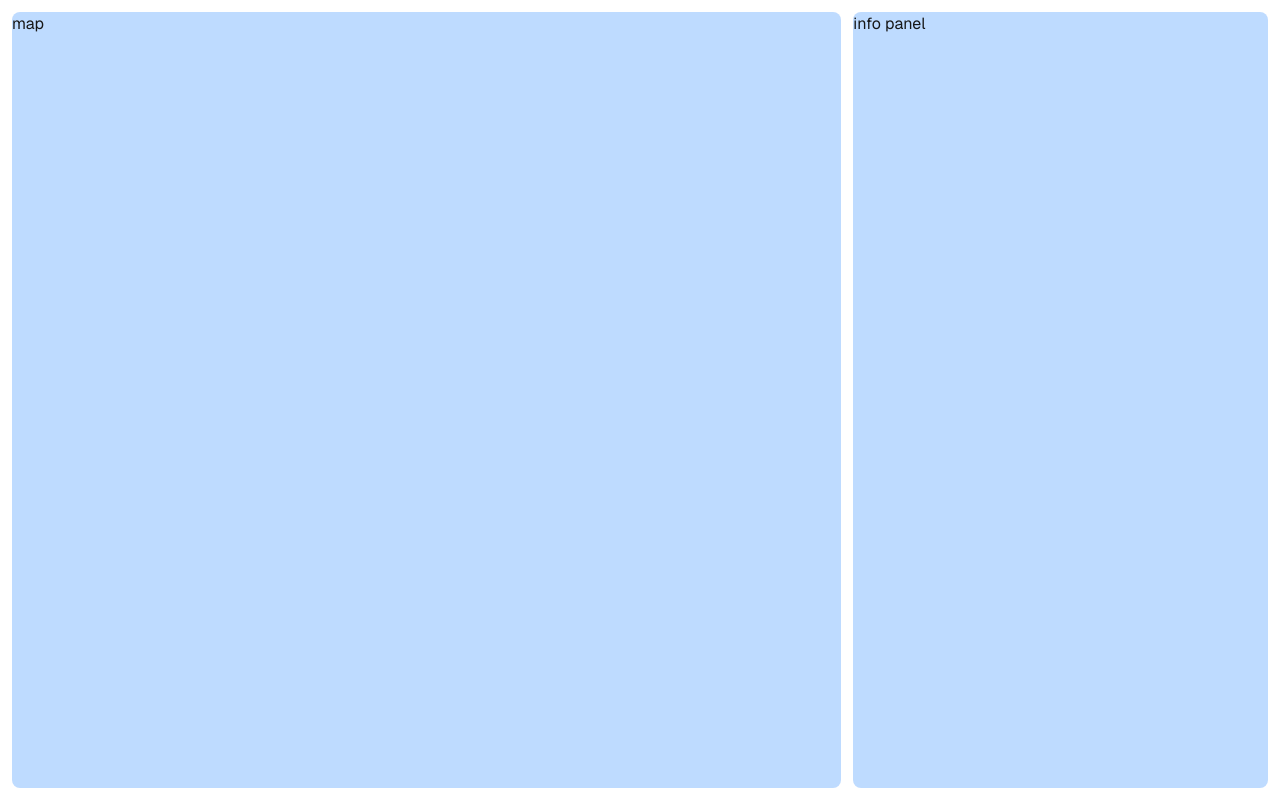
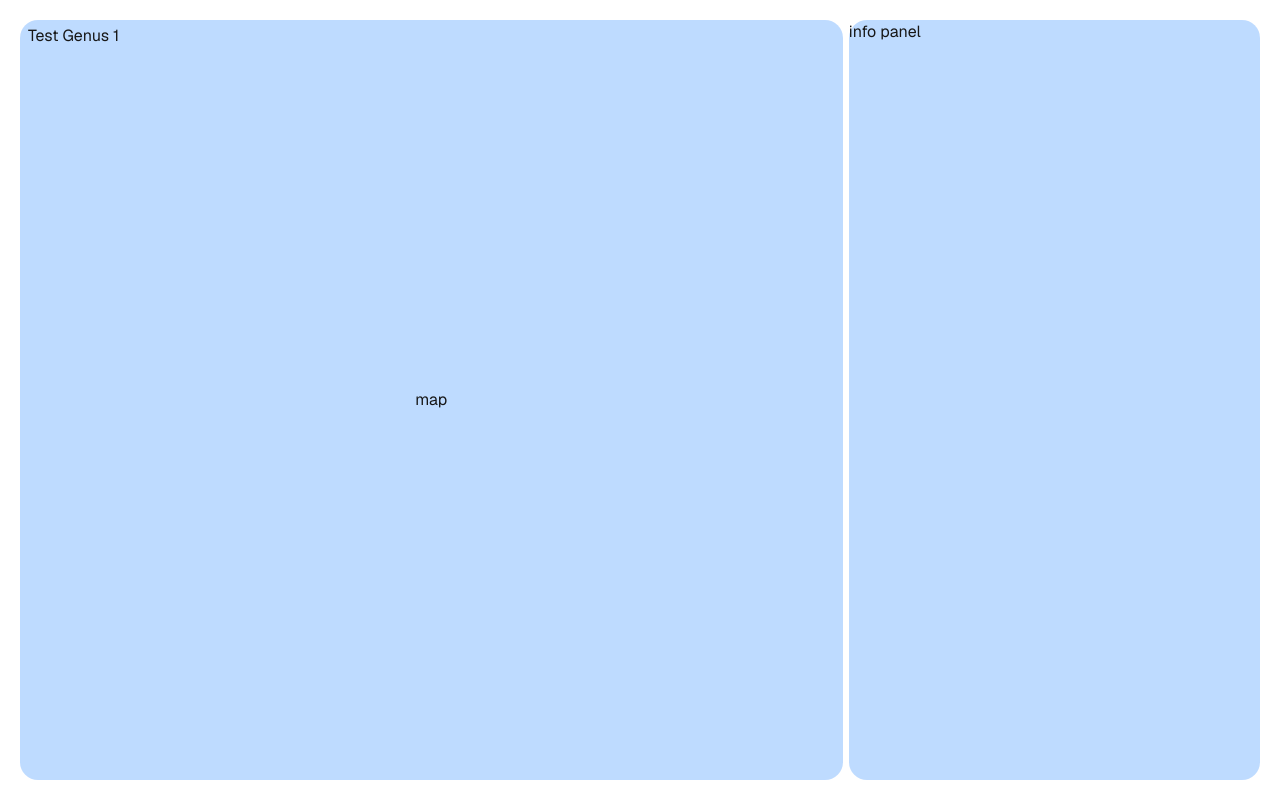
Before and after one commit to comp4020-agentic-coding-studio/comp4020-final-nikhilagurusinghe, a Next.js app in the folder anu-tree-database/: page / in a window 1280 px wide. Built offline with nearby package versions, Linux system fonts and the light colour scheme.

Commit message:
work on filters on homepage

```diff
--- /dev/null
+++ b/anu-tree-database/src/app/components/combobox.tsx
@@ -0,0 +1,24 @@
+import { useState } from "react";
+
+export type ComboBoxOptions = { value: string }[];
+
+// https://headlessui.com/react/combobox#selecting-multiple-values
+export default function ComboBox( options: ComboBoxOptions ) {
+
+  const [selectedOptions, setSelectedOptions] = useState<ComboBoxOptions>([]);
+  const [searchQuery, setSearchQuery] = useState<string>("");
+
+  const filteredOptions: ComboBoxOptions =
+    searchQuery === ""
+      ? options
+      : options.filter((options) => {
+        return options.value.toLowerCase().includes(searchQuery.toLowerCase())
+      })
+
+
+
+  return (
+    <>
+    </>
+  );
+}
--- /dev/null
+++ b/anu-tree-database/src/app/components/filters.tsx
@@ -0,0 +1,17 @@
+export default function Filters() {
+  return (
+    <div className="absolute h-10 mt-1 ml-2">
+      <div>
+        <label htmlFor="genus-select" className="sr-only">Choose a Genus to filter by:</label>
+        <select name="Genus" id="genus-select" multiple={true} size={1}>
+          <option value="test1">Test Genus 1</option>
+          <option value="test2">Test Genus 2</option>
+        </select>
+      </div>
+
+      <div>
+
+      </div>
+    </div>
+  );
+}
--- a/anu-tree-database/src/app/components/map.tsx
+++ b/anu-tree-database/src/app/components/map.tsx
@@ -1,5 +1,20 @@
+"use client"
+
+import { MapContainer, Marker, Popup, TileLayer } from "react-leaflet"
+
+
 export default function Map() {
-  return ({
-
-  });
+  return (
+    <MapContainer center={[51.505, -0.09]} zoom={13} scrollWheelZoom={false}>
+    <TileLayer
+      attribution='&copy; <a href="https://www.openstreetmap.org/copyright">OpenStreetMap</a> contributors'
+      url="https://{s}.tile.openstreetmap.org/{z}/{x}/{y}.png"
+    />
+    <Marker position={[51.505, -0.09]}>
+      <Popup>
+        A pretty CSS3 popup. <br /> Easily customizable.
+      </Popup>
+    </Marker>
+  </MapContainer>
+  );
 }
--- a/anu-tree-database/src/app/globals.css
+++ b/anu-tree-database/src/app/globals.css
@@ -3,7 +3,9 @@
 :root {
   --background: #ffffff;
   --foreground: #171717;
-  --home-page-cornering: 3px;
+  --home-page-padding: 20px;
+  --home-page-component-gap: 6px;
+  --home-page-component-cornering: 18px;
 }
 
 @theme inline {
--- a/anu-tree-database/src/app/page.tsx
+++ b/anu-tree-database/src/app/page.tsx
@@ -1,16 +1,17 @@
 import Image from "next/image";
+import Filters from "./components/filters";
 
 export default function Home() {
   return (
-    <div className="flex flex-col p-3 w-full h-full items-center justify-center font-sans">
-      <main className="flex flex-1 w-full h-full flex-row items-center gap-x-3">
-        <div className="h-full bg-blue-200 flex-2/3 rounded-lg">
-          <nav>
-
-          </nav>
-          map
+    <div className="flex flex-col p-(--home-page-padding) w-full h-full items-center justify-center font-sans">
+      <main className="flex flex-1 w-full h-full flex-row items-center gap-x-(--home-page-component-gap)">
+        <div className="relative h-full bg-blue-200 flex-2/3 rounded-(--home-page-component-cornering)">
+          <Filters />
+          <div className="flex w-full h-full items-center justify-center">
+            map
+          </div>
         </div>
-        <div className="h-full bg-blue-200 flex-1/3 rounded-lg">
+        <div className="h-full bg-blue-200 flex-1/3 rounded-(--home-page-component-cornering)">
           info panel
         </div>
 
--- /dev/null
+++ b/package.json
@@ -0,0 +1,6 @@
+{
+  "dependencies": {
+    "@headlessui/react": "^2.2.10",
+    "@headlessui/tailwindcss": "^0.2.2"
+  }
+}
```
Also changed, not shown: 1 other file (tests, documents, lock files or other folders).
